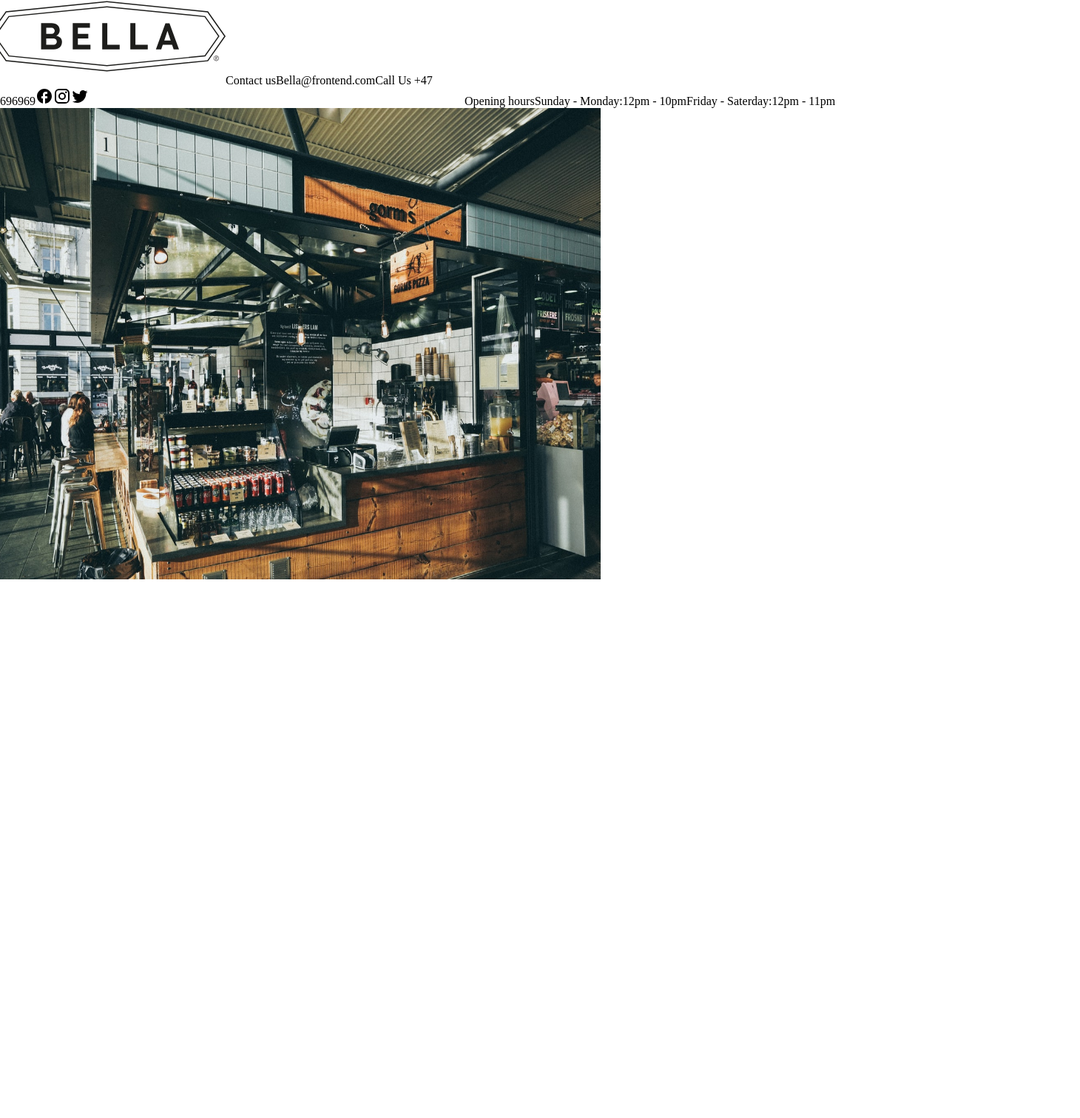
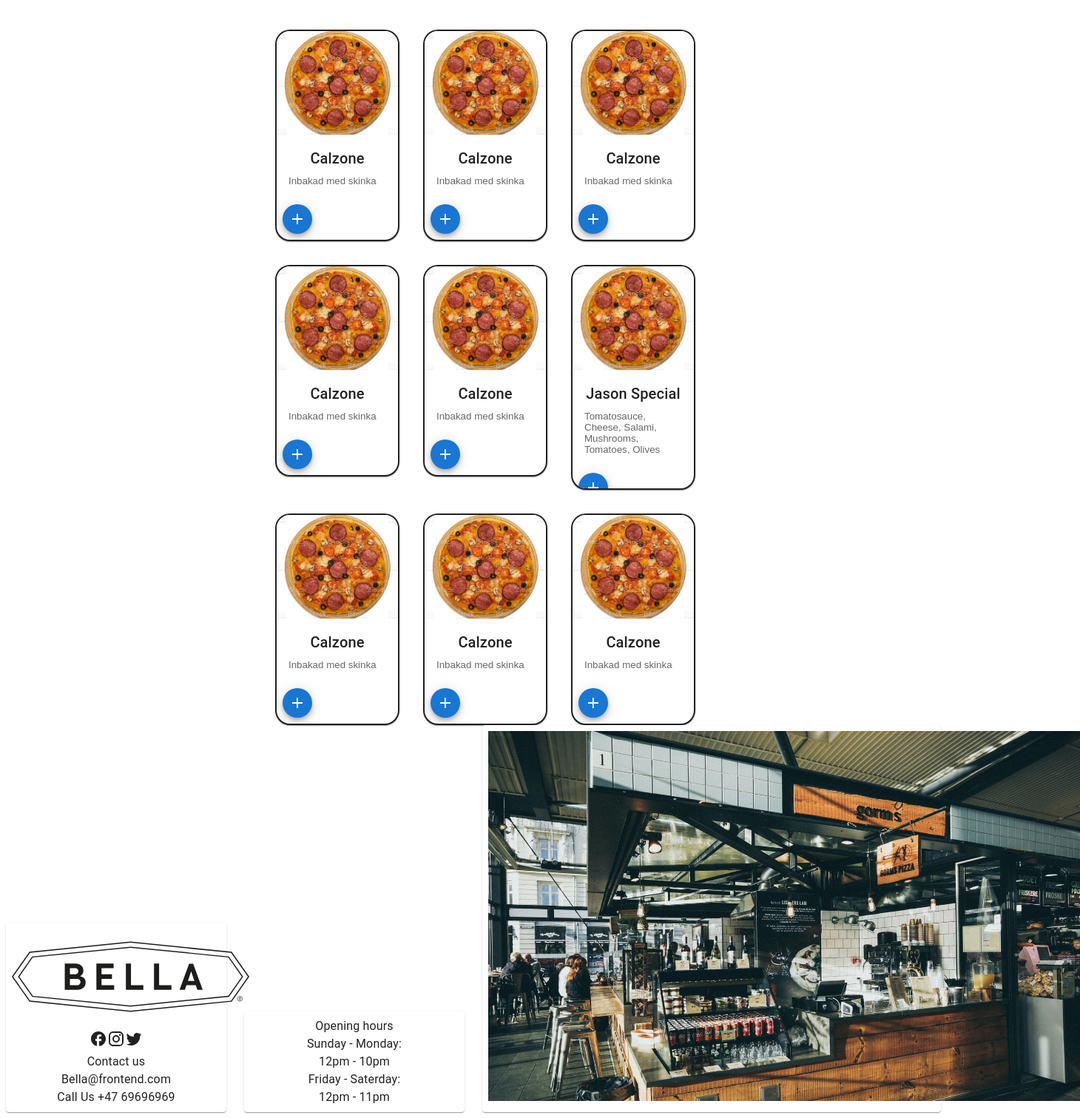
Before and after one commit to DennisBrenna/bellapizza, a React (Create React App) app: page / in a window 1280 px wide. Shown: the whole page at 74% size, 1460 px wide, since content can reach past the window. Before the commit the page ends 800 px from the top, so only its background shows below. Built offline with nearby package versions, Linux system fonts and the light colour scheme.

Commit message:
mangler styling

```diff
--- a/src/App.js
+++ b/src/App.js
@@ -5,6 +5,7 @@ import logo from'./images/bellalogo_final.svg';
 import './App.css';
 import Footer from './components/FooterCard';
 import Home from './pages/Home'
+import Menu from './pages/Menu'
 
 //import { createTheme } from '@mui/material'
 //import { amber, teal } from '@mui/material/colors';
@@ -16,8 +17,10 @@ function App() {
   return (
 
     <div className="App">
-    <Footer/>
-      </div>
+      <Menu/>
+      <Footer/>
+
+    </div>
 
   );
 }
--- a/src/components/FooterCard.js
+++ b/src/components/FooterCard.js
@@ -11,41 +11,93 @@ import FacebookOutlinedIcon from '@mui/icons-material/FacebookOutlined';
 import InstagramIcon from '@mui/icons-material/Instagram';
 import TwitterIcon from '@mui/icons-material/Twitter';
 
+const Item = styled(Paper)(({ theme }) => ({
+    ...theme.typography.body1,
+    padding: theme.spacing(1),
+    textAlign: 'center',
+    alignItems: "flex-end",
+  }));
+
+  function FormRow() {
+    return (
+      <React.Fragment>
+        <Grid item xs={3}>
+          <Item>
+            <img src={logo} alt="logo" width="321px" height="130,28"/><br/>
+                <FacebookOutlinedIcon/>
+                <InstagramIcon/>
+                <TwitterIcon/><br/>
+                <a>Contact us</a><br/>
+                <a>Bella@frontend.com</a><br/>
+                <a>Call Us +47 69696969</a><br/>
+          </Item>
+        </Grid>
+
+        <Grid item xs={3}>
+            <Item>
+                <a>Opening hours</a><br/>
+                <a>Sunday - Monday:</a><br/>
+                <a>12pm - 10pm</a><br/>
+
+                <a>Friday - Saterday:</a><br/>
+                <a>12pm - 11pm</a>
+          </Item>
+        </Grid>
+        <Grid item xs={6}>
+            <Item>
+                <img src={store} alt="Inside" width="800px" height="500px"></img>
+            </Item>
+        </Grid>
+      </React.Fragment>
+    );
+  }
 
 function Footer() {
 
     return (
-        <Box sx={{ flexGrow: 1 }}>
-            <Grid container spacing={3}>
-                <Grid container direction="row" justifyContent="space-between" alignItems="flex-end">
-                    <Grid item xs={6}>
-                        <img src={logo} alt="logo" width="321px" height="130,28"/>
-                        <a>Contact us</a>
-                        <a>Bella@frontend.com</a>
-                        <a>Call Us +47 69696969</a>
-                        <FacebookOutlinedIcon/>
-                        <InstagramIcon/>
-                        <TwitterIcon/>
-                    </Grid>
-                    <Grid item xs={6}>
-                        <a>Opening hours</a>
-                        <a>Sunday - Monday:</a>
-                        <a>12pm - 10pm</a>
 
-                        <a>Friday - Saterday:</a>
-                        <a>12pm - 11pm</a>
+        <Box>
+            <Grid container item spacing={3} alignItems="flex-end">
+                <FormRow />
+            </Grid>
+        </Box>
+        // <Box sx={{ flexGrow: 1 }}>
+        //     <Grid container spacing={1}>
+        //         <Grid container direction="row" justifyContent="space-between" alignItems="flex-end">
+        //             <Grid container item xs={4}>
+        //                 <Item>
+        //                     <img src={logo} alt="logo" width="321px" height="130,28"/><br/>
+        //                     <FacebookOutlinedIcon/>
+        //                     <InstagramIcon/>
+        //                     <TwitterIcon/><br/>
+        //                     <a>Contact us</a><br/>
+        //                     <a>Bella@frontend.com</a><br/>
+        //                     <a>Call Us +47 69696969</a><br/>
+        //                 </Item>
+        //             </Grid>
+        //             <Grid item xs={4}>
+        //                 <Item>
+        //                     <a>Opening hours</a>
+        //                     <a>Sunday - Monday:</a>
+        //                     <a>12pm - 10pm</a>
+
+        //                     <a>Friday - Saterday:</a>
+        //                     <a>12pm - 11pm</a>
+        //                 </Item>
 
 
 
 
-                    </Grid>
-                </Grid>
+        //             </Grid>
+        //         </Grid>
 
-                <Grid>
-                    <img src={store} alt="Inside" width="828px" height="637px"></img>
-                </Grid>
-            </Grid>
-        </Box>
+        //         <Grid item xs={4}>
+        //             <Item>
+        //                 <img src={store} alt="Inside" width="828px" height="637px"></img>
+        //             </Item>
+        //         </Grid>
+        //     </Grid>
+        // </Box>
     )
 }
 
```
